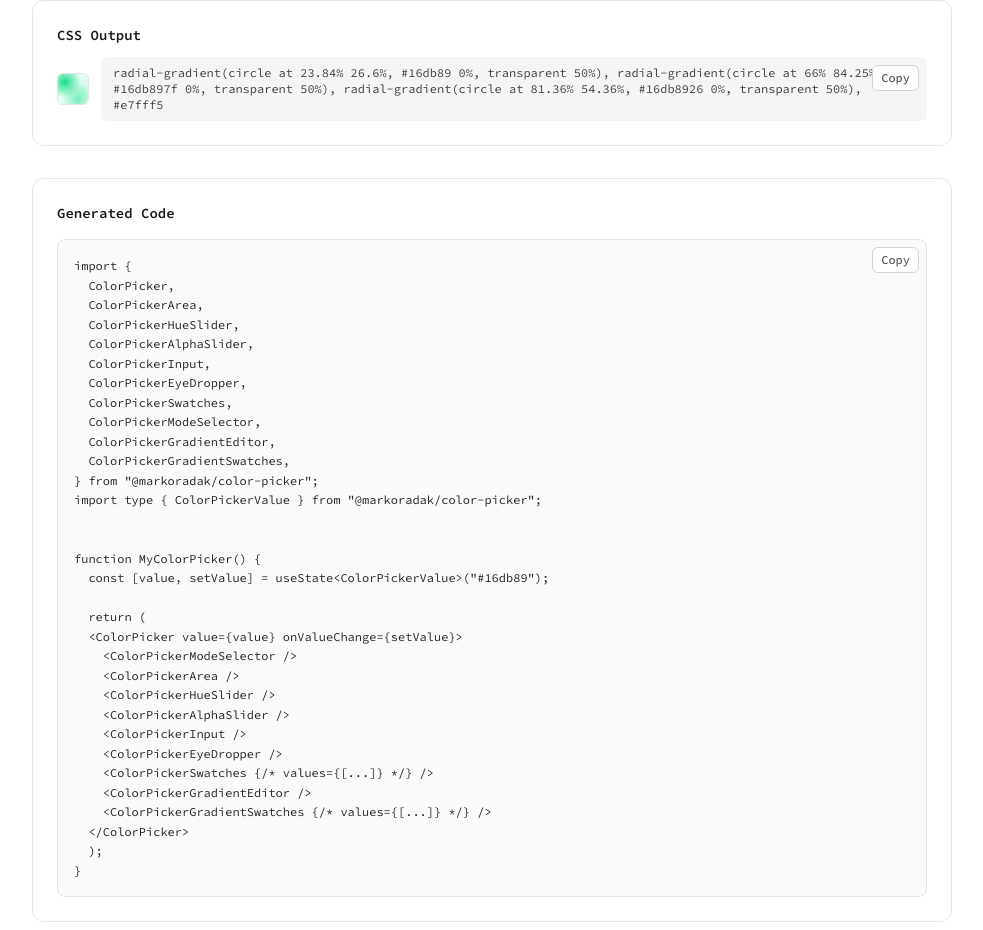
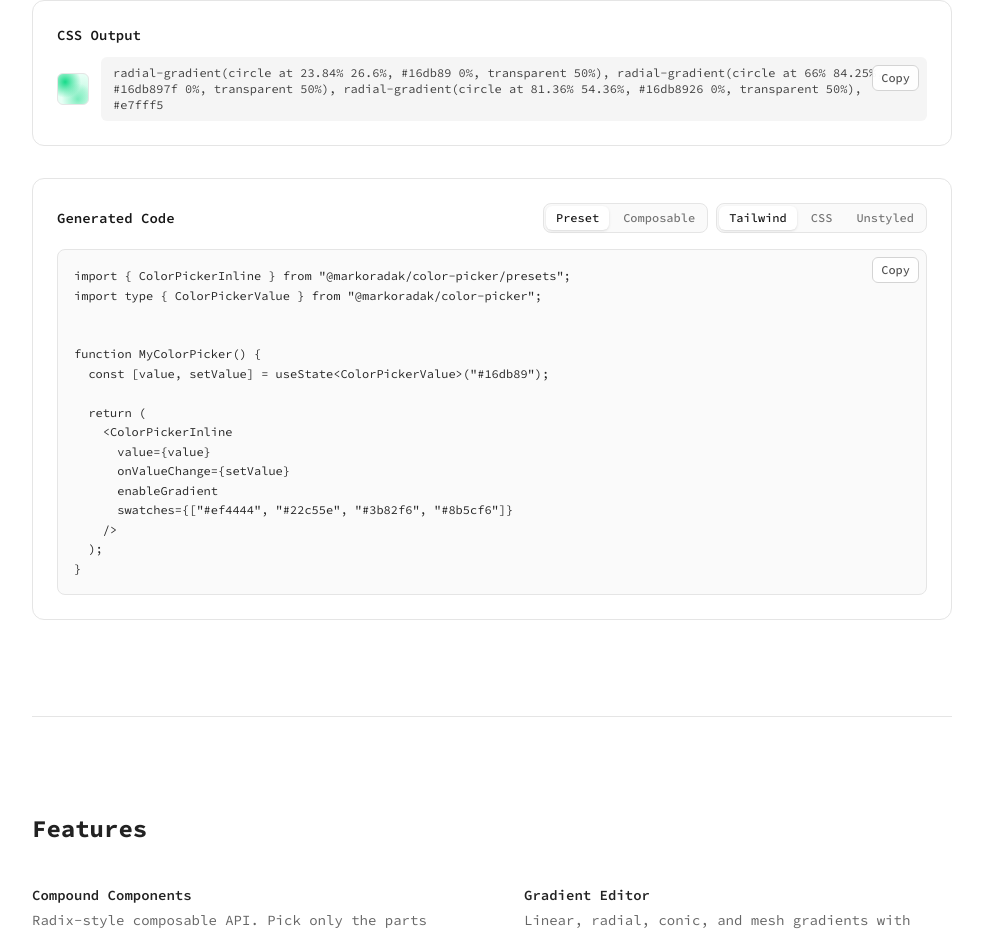
Before and after one commit to markoradak/color-picker, a Next.js app in the folder apps/web/: page / in a window 1280 px wide. Shown: the part 1192-2122 px from the top of the page, without its empty margins (148-1131 px from the left). Built offline with nearby package versions, Linux system fonts and the light colour scheme.

Commit message:
feat: enhance code generation with composition and styling options for color picker

```diff
--- a/apps/web/app/playground/playground-client.tsx
+++ b/apps/web/app/playground/playground-client.tsx
@@ -142,7 +142,77 @@ function SegmentedControl({
   );
 }
 
-function generateCode(options: PlaygroundOptions): string {
+type CompositionMode = "preset" | "composable";
+type StyleMode = "tailwind" | "css" | "unstyled";
+
+function generateCode(
+  options: PlaygroundOptions,
+  composition: CompositionMode,
+  style: StyleMode,
+): string {
+  if (composition === "preset") {
+    return generatePresetCode(options, style);
+  }
+  return generateComposableCode(options, style);
+}
+
+function generatePresetCode(options: PlaygroundOptions, style: StyleMode): string {
+  const component = options.variant === "popover" ? "ColorPickerPopover" : "ColorPickerInline";
+  const importLine = `import { ${component} } from "@markoradak/color-picker/presets";`;
+
+  const extraImports: string[] = [];
+  if (style === "css") {
+    extraImports.push(`import "@markoradak/color-picker/styles";`);
+  }
+
+  let typeLine = "";
+  if (options.enableGradient) {
+    typeLine = `\nimport type { ColorPickerValue } from "@markoradak/color-picker";\n`;
+  }
+
+  let stateLine: string;
+  if (options.enableGradient) {
+    stateLine = `const [value, setValue] = useState<ColorPickerValue>("#16db89");`;
+  } else {
+    stateLine = `const [color, setColor] = useState("#16db89");`;
+  }
+
+  const valueVar = options.enableGradient ? "value" : "color";
+  const setterVar = options.enableGradient ? "setValue" : "setColor";
+
+  const props: string[] = [
+    `value={${valueVar}}`,
+    `onValueChange={${setterVar}}`,
+  ];
+
+  if (options.enableGradient) props.push("enableGradient");
+  if (!options.showAlpha) props.push("enableAlpha={false}");
+  if (!options.showEyeDropper) props.push("enableEyeDropper={false}");
+  if (!options.showInput) props.push("enableFormatToggle={false}");
+  if (options.showSwatches) {
+    props.push(`swatches={["#ef4444", "#22c55e", "#3b82f6", "#8b5cf6"]}`);
+  }
+  if (options.variant === "popover" && options.triggerMode === "input") {
+    props.push(`triggerMode="input"`);
+  }
+
+  const propsStr = props.map((p) => `      ${p}`).join("\n");
+  const allImports = [importLine, ...extraImports].join("\n");
+
+  return `${allImports}${typeLine}
+
+function MyColorPicker() {
+  ${stateLine}
+
+  return (
+    <${component}
+${propsStr}
+    />
+  );
+}`;
+}
+
+function generateComposableCode(options: PlaygroundOptions, style: StyleMode): string {
   const imports: string[] = ["ColorPicker", "ColorPickerArea", "ColorPickerHueSlider"];
 
   if (options.showAlpha) imports.push("ColorPickerAlphaSlider");
@@ -163,7 +233,10 @@ function generateCode(options: PlaygroundOptions): string {
     imports.push("ColorPickerContent");
   }
 
-  const importLine = `import {\n  ${imports.join(",\n  ")},\n} from "@markoradak/color-picker";`;
+  let importLine = `import {\n  ${imports.join(",\n  ")},\n} from "@markoradak/color-picker";`;
+  if (style === "css") {
+    importLine += `\nimport "@markoradak/color-picker/styles";`;
+  }
 
   let typeLine = "";
   if (options.enableGradient) {
@@ -180,24 +253,26 @@ function generateCode(options: PlaygroundOptions): string {
   const valueVar = options.enableGradient ? "value" : "color";
   const setterVar = options.enableGradient ? "setValue" : "setColor";
 
+  // Unstyled shows className hints, Tailwind shows example classes, CSS shows nothing (styled via CSS)
+  const cls = style === "unstyled" ? ` className="..."` : style === "tailwind" ? ` className="..."` : "";
+
   const parts: string[] = [];
   if (options.enableGradient) {
-    parts.push("    <ColorPickerModeSelector />");
+    parts.push(`    <ColorPickerModeSelector${cls} />`);
   }
-  parts.push("    <ColorPickerArea />");
-  parts.push("    <ColorPickerHueSlider />");
-  if (options.showAlpha) parts.push("    <ColorPickerAlphaSlider />");
-
-  if (options.showInput) parts.push("    <ColorPickerInput />");
-  if (options.showEyeDropper) parts.push("    <ColorPickerEyeDropper />");
+  parts.push(`    <ColorPickerArea${cls} />`);
+  parts.push(`    <ColorPickerHueSlider${cls} />`);
+  if (options.showAlpha) parts.push(`    <ColorPickerAlphaSlider${cls} />`);
+  if (options.showInput) parts.push(`    <ColorPickerInput${cls} />`);
+  if (options.showEyeDropper) parts.push(`    <ColorPickerEyeDropper${cls} />`);
 
   if (options.showSwatches) {
-    parts.push("    <ColorPickerSwatches {/* values={[...]} */} />");
+    parts.push(`    <ColorPickerSwatches values={[...]}${cls} />`);
   }
 
   if (options.enableGradient) {
-    parts.push("    <ColorPickerGradientEditor />");
-    parts.push("    <ColorPickerGradientSwatches {/* values={[...]} */} />");
+    parts.push(`    <ColorPickerGradientEditor${cls} />`);
+    parts.push(`    <ColorPickerGradientSwatches values={[...]}${cls} />`);
   }
 
   const innerJsx = parts.join("\n");
@@ -205,11 +280,11 @@ function generateCode(options: PlaygroundOptions): string {
   let jsx: string;
   if (options.variant === "popover") {
     const triggerTag = options.triggerMode === "input"
-      ? "<ColorPickerInputTrigger />"
-      : "<ColorPickerTrigger />";
+      ? `<ColorPickerInputTrigger${cls} />`
+      : `<ColorPickerTrigger${cls} />`;
     jsx = `  <ColorPicker value={${valueVar}} onValueChange={${setterVar}}>
     ${triggerTag}
-    <ColorPickerContent>
+    <ColorPickerContent${cls}>
 ${innerJsx}
     </ColorPickerContent>
   </ColorPicker>`;
@@ -243,9 +318,14 @@ export function PlaygroundClient() {
   });
 
   const [value, setValue] = useState<ColorPickerValue>(DEFAULT_VALUE);
+  const [compositionMode, setCompositionMode] = useState<CompositionMode>("preset");
+  const [styleMode, setStyleMode] = useState<StyleMode>("tailwind");
   const cssValue = typeof value === "string" ? value : toCSS(value);
 
-  const generatedCode = useMemo(() => generateCode(options), [options]);
+  const generatedCode = useMemo(
+    () => generateCode(options, compositionMode, styleMode),
+    [options, compositionMode, styleMode],
+  );
 
   const updateOption = useCallback(
     <K extends keyof PlaygroundOptions>(key: K, val: PlaygroundOptions[K]) => {
@@ -369,10 +449,63 @@ export function PlaygroundClient() {
 
       {/* Generated code */}
       <div className="rounded-xl border border-neutral-200 bg-white p-4 dark:border-neutral-700 dark:bg-neutral-900 sm:p-6">
-        <div className="mb-4 flex items-center justify-between">
+        <div className="mb-4 flex flex-col gap-3 sm:flex-row sm:items-center sm:justify-between">
           <h2 className="text-sm font-semibold text-neutral-900 dark:text-neutral-100">
             Generated Code
           </h2>
+          <div className="flex gap-2">
+            <div
+              className="flex gap-1 rounded-lg border border-neutral-200 bg-neutral-50 p-0.5 dark:border-neutral-700 dark:bg-neutral-800"
+              role="radiogroup"
+              aria-label="Composition"
+            >
+              {(["preset", "composable"] as const).map((mode) => {
+                const isActive = compositionMode === mode;
+                return (
+                  <button
+                    key={mode}
+                    type="button"
+                    role="radio"
+                    aria-checked={isActive}
+                    onClick={() => setCompositionMode(mode)}
+                    className={`rounded-md px-2.5 py-1 text-xs font-medium transition-colors ${
+                      isActive
+                        ? "bg-white text-neutral-900 shadow-sm dark:bg-neutral-700 dark:text-neutral-100"
+                        : "text-neutral-500 hover:text-neutral-700 dark:text-neutral-400 dark:hover:text-neutral-200"
+                    }`}
+                  >
+                    {mode === "preset" ? "Preset" : "Composable"}
+                  </button>
+                );
+              })}
+            </div>
+            <div
+              className="flex gap-1 rounded-lg border border-neutral-200 bg-neutral-50 p-0.5 dark:border-neutral-700 dark:bg-neutral-800"
+              role="radiogroup"
+              aria-label="Styling"
+            >
+              {(["tailwind", "css", "unstyled"] as const).map((mode) => {
+                const isActive = styleMode === mode;
+                const label = mode === "tailwind" ? "Tailwind" : mode === "css" ? "CSS" : "Unstyled";
+                return (
+                  <button
+                    key={mode}
+                    type="button"
+                    role="radio"
+                    aria-checked={isActive}
+                    onClick={() => setStyleMode(mode)}
+                    className={`rounded-md px-2.5 py-1 text-xs font-medium transition-colors ${
+                      isActive
+                        ? "bg-white text-neutral-900 shadow-sm dark:bg-neutral-700 dark:text-neutral-100"
+                        : "text-neutral-500 hover:text-neutral-700 dark:text-neutral-400 dark:hover:text-neutral-200"
+                    }`}
+                  >
+                    {label}
+                  </button>
+                );
+              })}
+            </div>
+          </div>
         </div>
         <div className="relative">
           <pre className="overflow-auto rounded-lg border border-neutral-200 bg-neutral-50 p-4 text-xs leading-relaxed dark:border-neutral-700 dark:bg-neutral-800">
```
